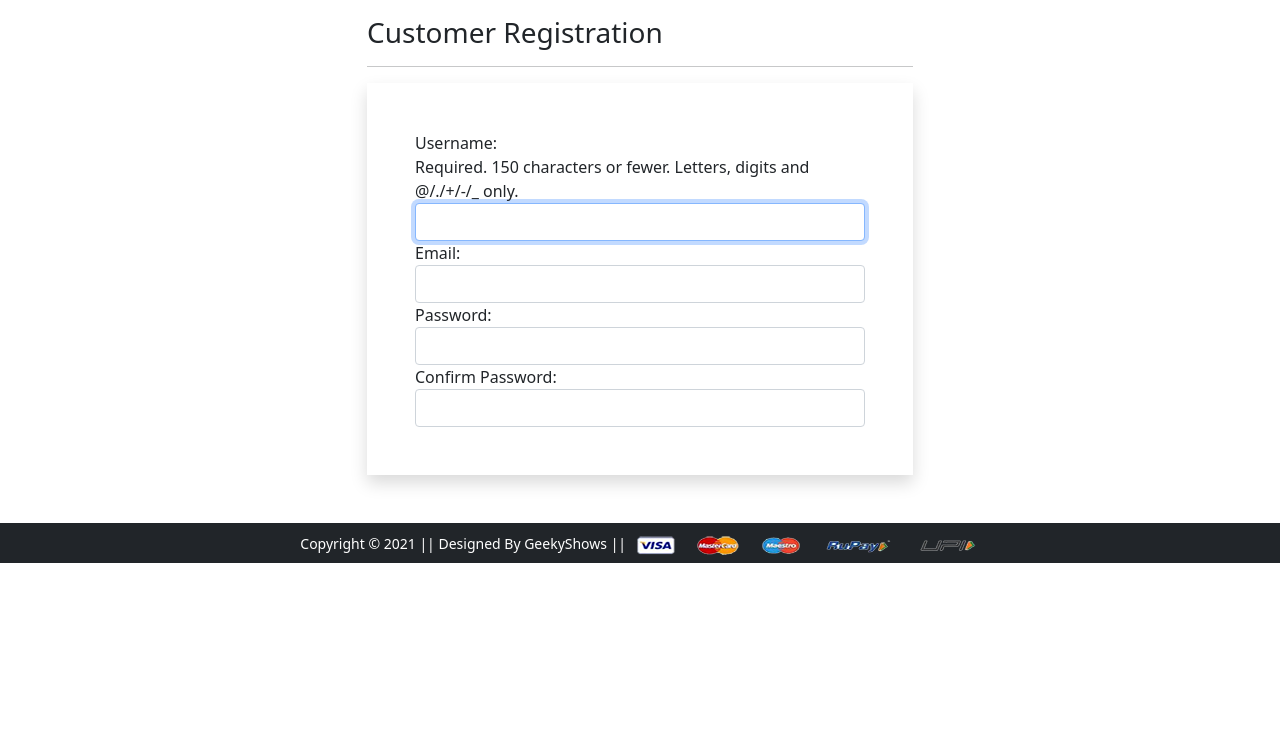
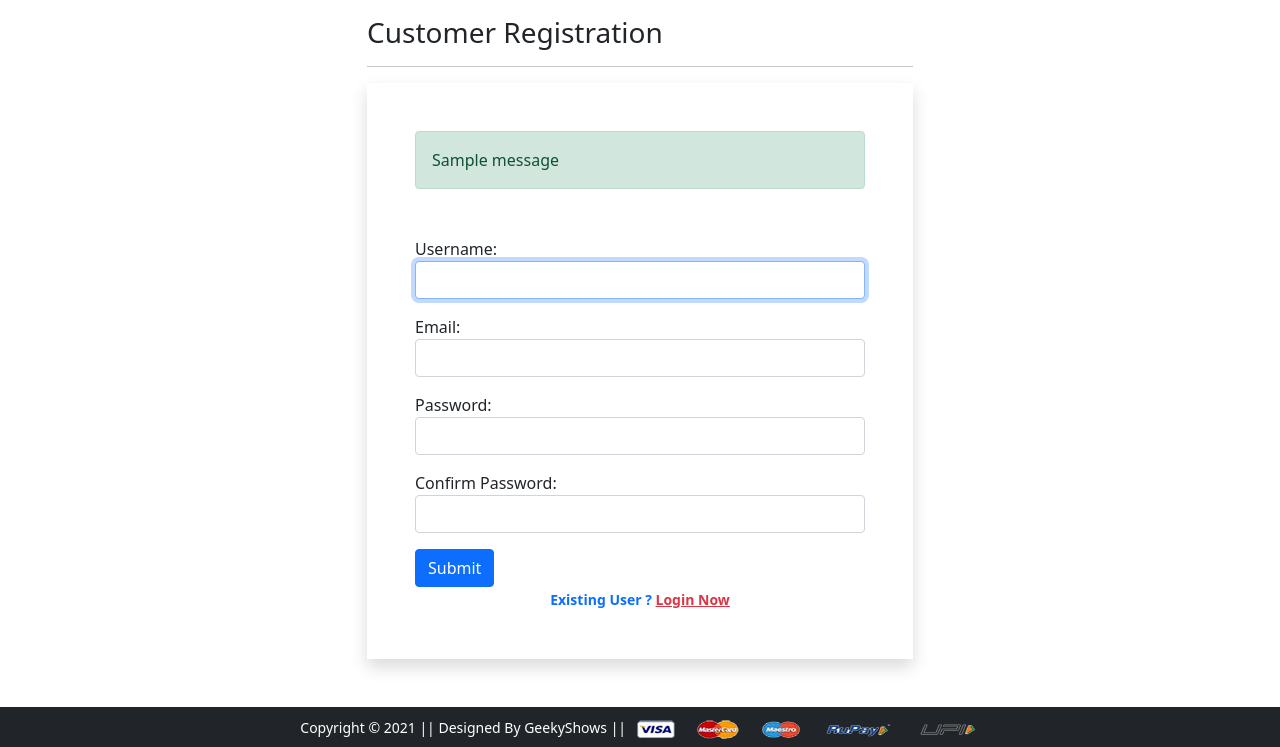
Before and after one commit to itsmepramila/Shoppinglyx-Ecommerce, a Django app: page /registration/ in a window 1280 px wide. Shown: the part 56-803 px from the top of the page. Before the commit the page ends 619 px from the top, so only its background shows below. Run offline with Django 5.2, Linux system fonts and the light colour scheme; tables that the repository leaves empty hold one stand-in row (values such as "Sample post"); one stand-in notice (Sample message) is shown; parts of the project's set-up code (start-up, migrations or seed data) failed here and were passed over; some libraries are stand-ins or nearby versions.

Commit message:
working on login page

```diff
--- a/app/forms.py
+++ b/app/forms.py
@@ -1,5 +1,5 @@
 from django import forms
-from django.contrib.auth.forms import UserCreationForm
+from django.contrib.auth.forms import UserCreationForm, AuthenticationForm, UsernameField
 from django.contrib.auth.models import User
 
 class CustomerRegistrationForm(UserCreationForm):
@@ -12,3 +12,11 @@ class CustomerRegistrationForm(UserCreationForm):
         fields = ['username', 'email', 'password1', 'password2']
         labels = {'email': 'Email'}
         widgets = {'username': forms.TextInput(attrs={'class': 'form-control'})}
+
+
+from django import forms
+from django.contrib.auth.forms import AuthenticationForm, UsernameField
+
+class LoginForm(AuthenticationForm):
+    username = UsernameField(widget=forms.TextInput(attrs={'autofocus': True, 'class': 'form-control'}))
+    password = forms.CharField(label=_("Password"), strip=False, widget=forms.PasswordInput(attrs={'autofocus': True, 'class': 'form-control'}))
--- a/app/templates/app/customerregistration.html
+++ b/app/templates/app/customerregistration.html
@@ -9,7 +9,32 @@
       <hr>
 
       <form action="" method="post" novalidate class="shadow p-5">
-    {{form}}
+         {% if messages %}
+         {% for message in messages %}
+         <p {% if message.tags %} class="alert alert-{{ message.tags }} mb-5 {% endif %}">{{ message }}</p>
+         {% endfor %}
+         {% endif %}
+         {% csrf_token %}
+        <!-- {{form}} -->
+        {% for fm in form %}
+        <div class="form-group mb-3">
+         {{ fm.label_tag }} {{ fm }} <small class="text-danger">{{ fm.errors }}</small>
+         </div>
+
+        {% endfor %}
+        <input type="submit" value="Submit" class="btn btn-primary">
+        <br>
+        <div class="text-center text-primary fw-bold">
+          <small>Existing User ? <a href="{% url 'login' %}" class="text-danger">Login Now</a></small>
+        </div>
+        {% if form.non_field_errors %}
+    <div class="alert alert-danger my-3">
+        {% for error in form.non_field_errors %}
+            {{ error }}
+        {% endfor %}
+    </div>
+{% endif %}
+
       </form>
     </div>
   </div>
--- a/app/views.py
+++ b/app/views.py
@@ -1,7 +1,8 @@
-from django.shortcuts import render
+from django.shortcuts import render, redirect
 from django.views import View
 from app.models import Customer, Product, Cart, OrderPlaced
 from app.forms import CustomerRegistrationForm
+from django.contrib import messages
 # def home(request):
 #  return render(request, 'app/home.html')
 
@@ -51,19 +52,25 @@ def mobile(request, data=None):
 def login(request):
  return render(request, 'app/login.html')
 
+
+
 # def customerregistration(request):
 #  return render(request, 'app/customerregistration.html')
 
 class CustomerRegistrationView(View):
     def get(self, request):
-        form=CustomerRegistrationForm
-        return render(request, 'app/customerregistration.html', {'form':form})
+        form = CustomerRegistrationForm()  # Instantiate the form
+        return render(request, 'app/customerregistration.html', {'form': form})
 
     def post(self, request):
-        form=CustomerRegistrationForm(request.POST)
+        form = CustomerRegistrationForm(request.POST)
         if form.is_valid():
             form.save()
-        return render(request, 'app/customerregistration.html', {'form':form})
+            messages.success(request, "Successfully submitted the query")
+            return redirect('customerregistration')  # Redirect to a success page or any desired URL
+        else:
+            messages.error(request, "Error in the form submission. Please correct the errors.")
+        return render(request, 'app/customerregistration.html', {'form': form})
 
 
 def checkout(request):
```
Also changed, not shown: db.sqlite3. Lines whose indentation alone changed are shown as unchanged.
